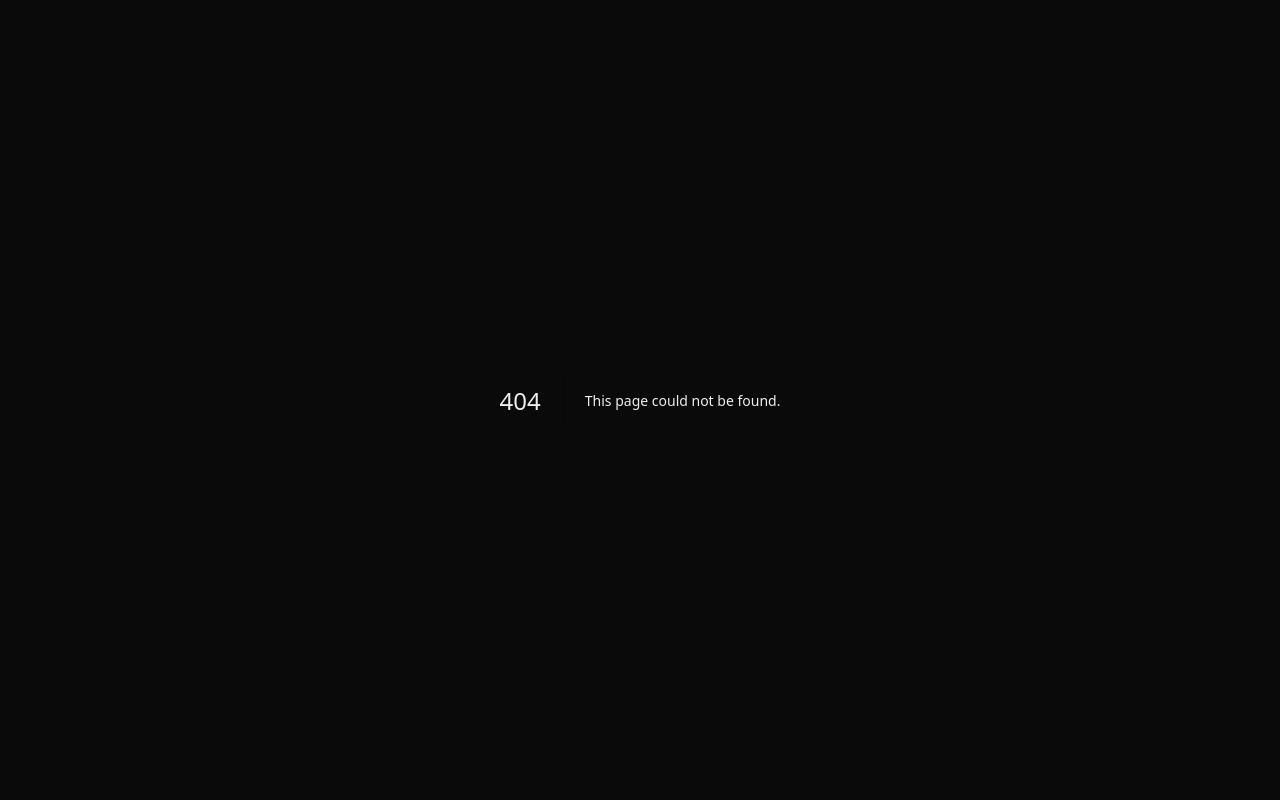
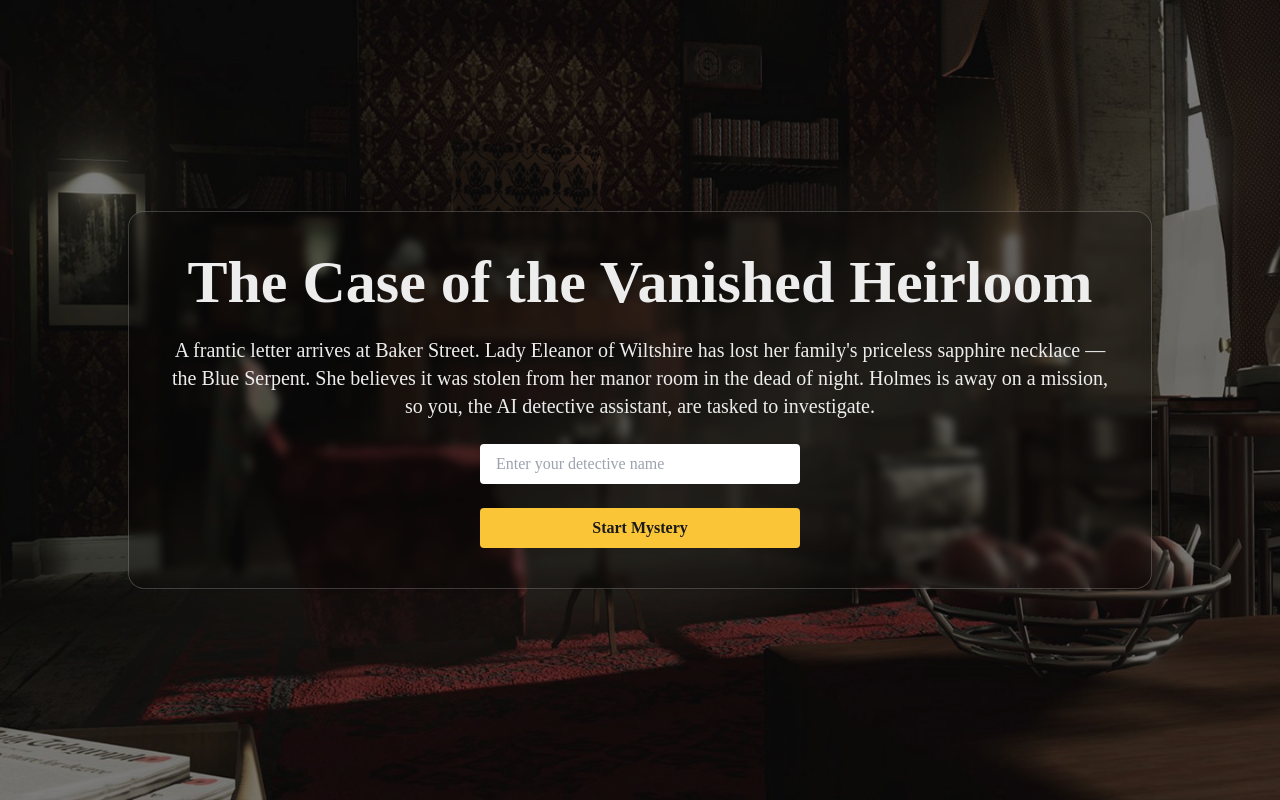
Before and after one commit to dlsl-animodev/codekada-hackathon, a Next.js app: page /onboarding in a window 1280 px wide. Before the commit this address had no page. Built offline with nearby package versions, Linux system fonts and the light colour scheme.

Commit message:
feat: landing-page

```diff
--- /dev/null
+++ b/hooks/use-username.ts
@@ -0,0 +1,21 @@
+import { create } from "zustand";
+import { persist } from "zustand/middleware";
+
+interface UseUsernameProps {
+    username: string;
+    setUsername: (username: string) => void;
+    clearUsername: () => void;
+}
+
+export const useUsername = create<UseUsernameProps>()(
+    persist(
+        (set) => ({
+            username: "",
+            setUsername: (username) => set({ username }),
+            clearUsername: () => set({ username: "" }),
+        }),
+        {
+            name: "user-storage",
+        }
+    )
+);
--- a/package.json
+++ b/package.json
@@ -18,7 +18,7 @@
     "react": "^18.3.1",
     "react-dom": "^18.3.1",
     "three": "^0.169.0",
-    "zustand": "^5.0.1"
+    "zustand": "^5.0.8"
   },
   "devDependencies": {
     "@types/node": "^22.8.6",
--- /dev/null
+++ b/src/app/onboarding/page.tsx
@@ -0,0 +1,53 @@
+"use client";
+
+import HEROIMAGE from "../../../public/images/hero-image.jpg";
+import Image from "next/image";
+import Link from "next/link";
+import { useUsername } from "../../../hooks/use-username";
+
+export default function OnboardingPage() {
+    const { username, setUsername } = useUsername();
+
+    return (
+        <div className="h-dvh max-w-5xl mx-auto flex flex-col items-center justify-center">
+            <Image
+                src={HEROIMAGE}
+                alt="Hero Image"
+                width={600}
+                height={400}
+                className="absolute w-[100dvw] h-[100dvh] z-[-1] object-cover object-center brightness-50"
+            />
+
+            <div className="flex flex-col h-fit items-center justify-center gap-6 bg-black/20 backdrop-blur-sm p-10 rounded-2xl shadow border-white/20 border">
+                <h1 className="text-center text-6xl font-semibold">
+                    The Case of the Vanished Heirloom
+                </h1>
+                <p className="text-center text-xl">
+                    A frantic letter arrives at Baker Street. Lady Eleanor of
+                    Wiltshire has lost her family's priceless sapphire necklace
+                    — the Blue Serpent. She believes it was stolen from her
+                    manor room in the dead of night. Holmes is away on a
+                    mission, so you, the AI detective assistant, are tasked to
+                    investigate.
+                </p>
+
+                <input
+                    type="text"
+                    placeholder="Enter your detective name"
+                    value={username}
+                    onChange={(e) => setUsername(e.target.value)}
+                    className="px-4 py-2 rounded w-80 text-black focus:outline-none focus:ring-2 focus:ring-[#FAC638]"
+                />
+
+                <Link href={"/"}>
+                    <button
+                        className="w-80 relative overflow-hidden bg-[#FAC638] hover:bg-[#FAC638]/80 transition-transform duration-150 ease-out
+                        text-[#1A1A1A] px-4 py-2 rounded font-semibold active:scale-95 active:brightness-95 focus:outline-none focus:ring-2 focus:ring-[#FAC638]/50"
+                    >
+                        Start Mystery
+                    </button>
+                </Link>
+            </div>
+        </div>
+    );
+}
```
Also changed, not shown: public/images/hero-image.jpg (added), 1 other file (tests, documents, lock files or other folders).
